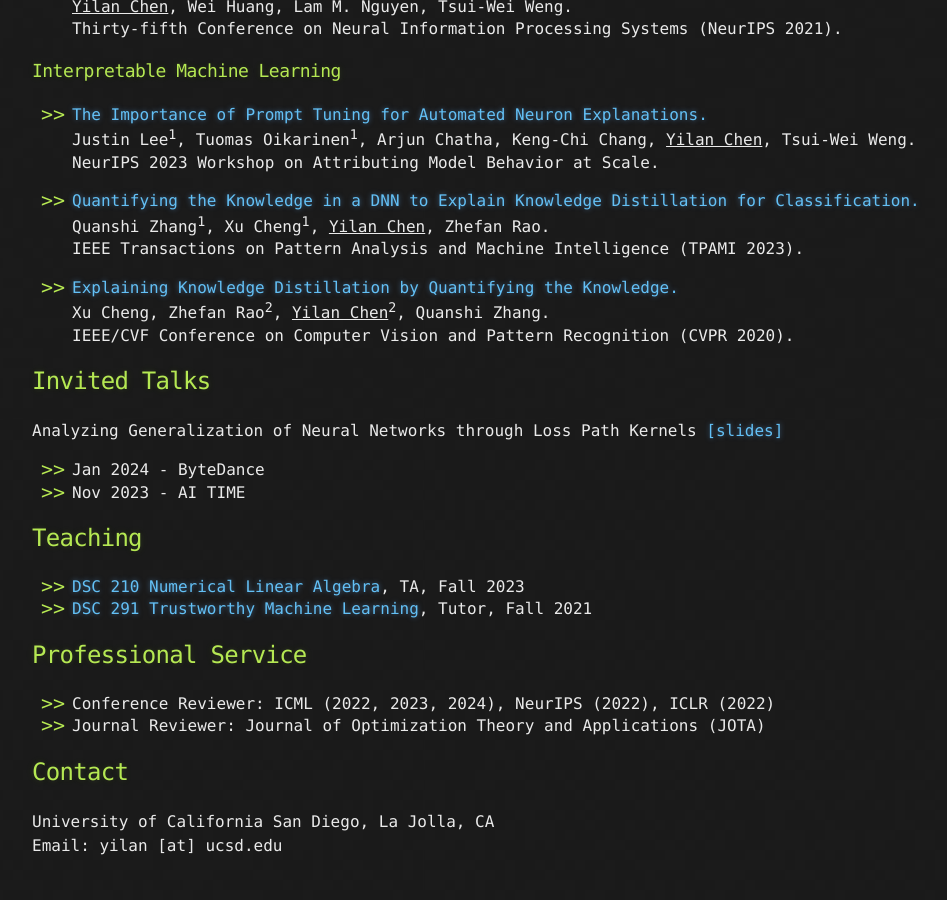
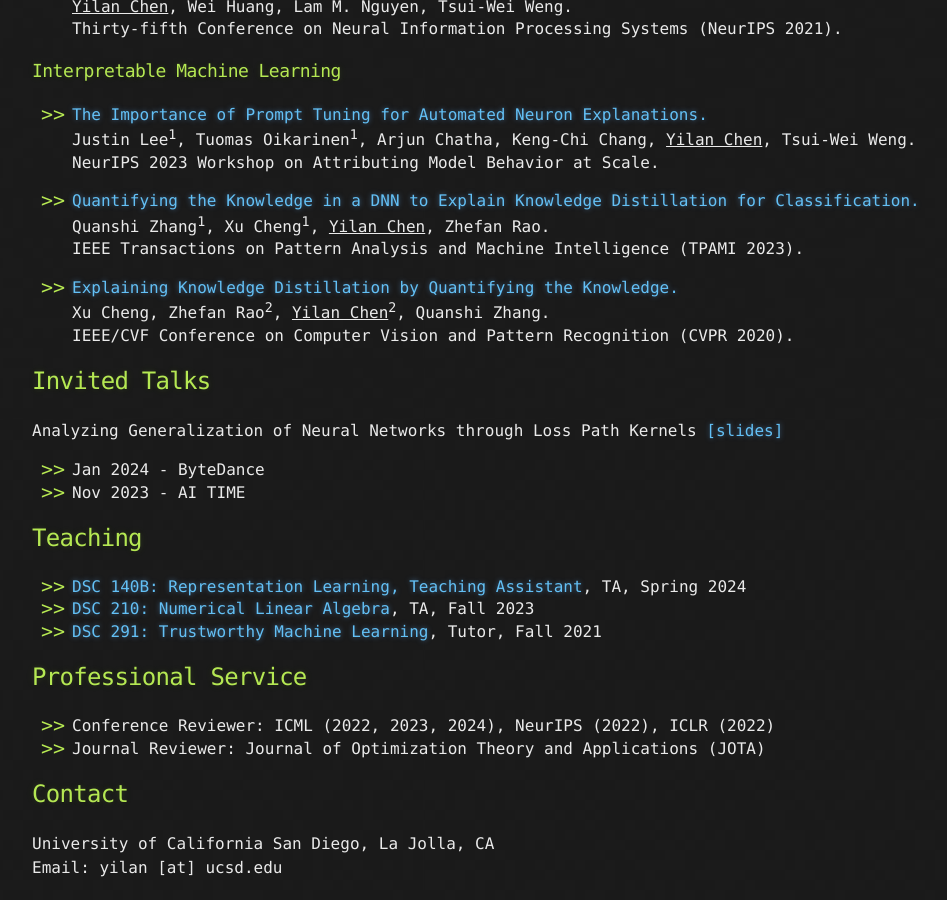
Before and after one commit to yilanchen6/yilanchen6.github.io, a Jekyll site: the page built from index.md, in a window 1280 px wide and 900 px high, scrolled down 1177 px. Shown: the whole window, without its empty margins (108-1055 px from the left). Built offline with Jekyll 4.4.1, drawn with Linux system fonts in a browser that asks for light colours; before the commit the page ends 2055 px from its top, so only the background shows below that.

Commit message:
Update index.md

```diff
--- a/index.md
+++ b/index.md
@@ -115,8 +115,9 @@ Analyzing Generalization of Neural Networks through Loss Path Kernels [[slides]]
 
 
 ## Teaching
-- [DSC 210 Numerical Linear Algebra](https://lilywenglab.github.io/DSC-210-fa23/), TA, Fall 2023
-- [DSC 291 Trustworthy Machine Learning](https://lilywenglab.github.io/dsc-291-sp23/), Tutor, Fall 2021
+- [DSC 140B: Representation Learning, Teaching Assistant](https://lilywenglab.github.io/DSC-140B-SP24/), TA, Spring 2024
+- [DSC 210: Numerical Linear Algebra](https://lilywenglab.github.io/DSC-210-fa23/), TA, Fall 2023
+- [DSC 291: Trustworthy Machine Learning](https://lilywenglab.github.io/dsc-291-sp23/), Tutor, Fall 2021
 
 
 
```
